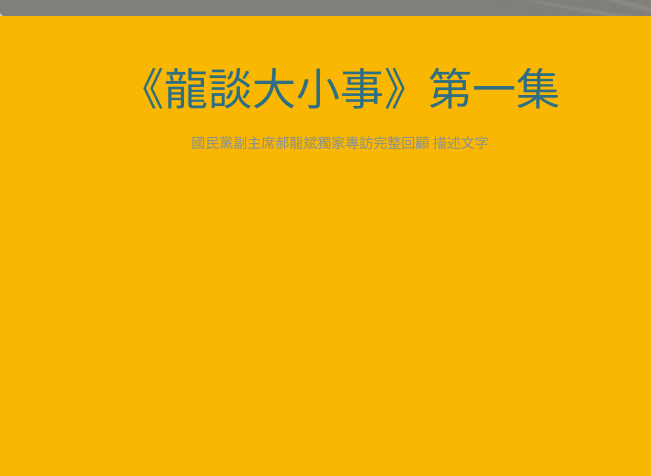
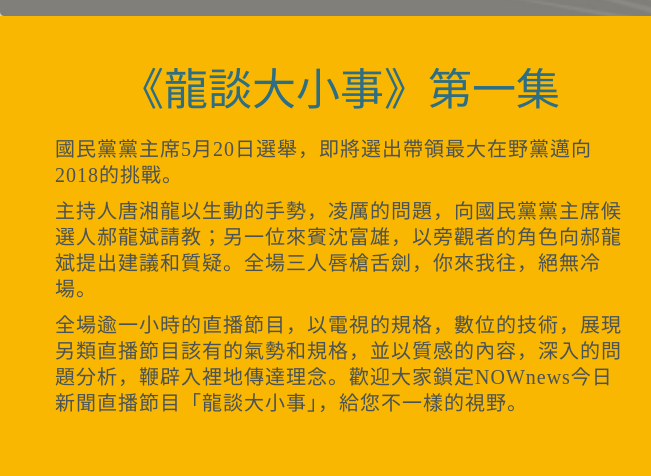
Before and after one commit to NOWnews/LiveMarketingEventPage, a website: page index.html in a window 1280 px wide. Shown: the part 960-1436 px from the top of the page, 0-651 px from the left. Drawn offline with Linux system fonts and the light colour scheme; grey boxes are pictures that could not be loaded.

Commit message:
加影片的旭素

```diff
--- a/css/extra.css
+++ b/css/extra.css
@@ -16,12 +16,18 @@ img.nownews-logo {
     top: 20%;
 }
 
-.video-header {
+#video-header {
     color: #2d6e84;
+    margin-bottom: 25px;
 }
 
-#video-text {
-    margin-top: 20px;
+.video-text {
+    margin-bottom: 0;
+    padding-bottom: 10px;
+    font-size: 20px;
+    text-align: left;
+    letter-spacing: 1px;
+    color: #4a5356;
 }
 
 .menu {
--- a/index.html
+++ b/index.html
@@ -142,13 +142,19 @@
                     <div class="span6">
                           <div class="center-block">
                         <h1 id="video-header" >《龍談大小事》第一集</h1>
-                        <p id="video-text">
-                            國民黨副主席郝龍斌獨家專訪完整回顧 描述文字
+                        <p class="video-text">
+                            國民黨黨主席5月20日選舉，即將選出帶領最大在野黨邁向2018的挑戰。
+                        </p>
+                        <p class="video-text">
+                            主持人唐湘龍以生動的手勢，凌厲的問題，向國民黨黨主席候選人郝龍斌請教；另一位來賓沈富雄，以旁觀者的角色向郝龍斌提出建議和質疑。全場三人唇槍舌劍，你來我往，絕無冷場。
+                        </p>
+                        <p class="video-text">
+                            全場逾一小時的直播節目，以電視的規格，數位的技術，展現另類直播節目該有的氣勢和規格，並以質感的內容，深入的問題分析，鞭辟入裡地傳達理念。歡迎大家鎖定NOWnews今日新聞直播節目「龍談大小事」，給您不一樣的視野。
                         </p>
                         </div>
                     </div>
                     <div class="span6">
-                            <iframe width="100%" height="350" src="https://www.youtube-nocookie.com/embed/iGLQVdiLUVc?rel=0&amp;controls=0&amp;showinfo=0?ecver=2" frameborder="0" allowfullscreen></iframe>
+                        <iframe width="100%" height="350" src="https://www.youtube-nocookie.com/embed/iGLQVdiLUVc?rel=0&amp;controls=0&amp;showinfo=0?ecver=2" frameborder="0" allowfullscreen></iframe>
 
                     </div>
 
```
